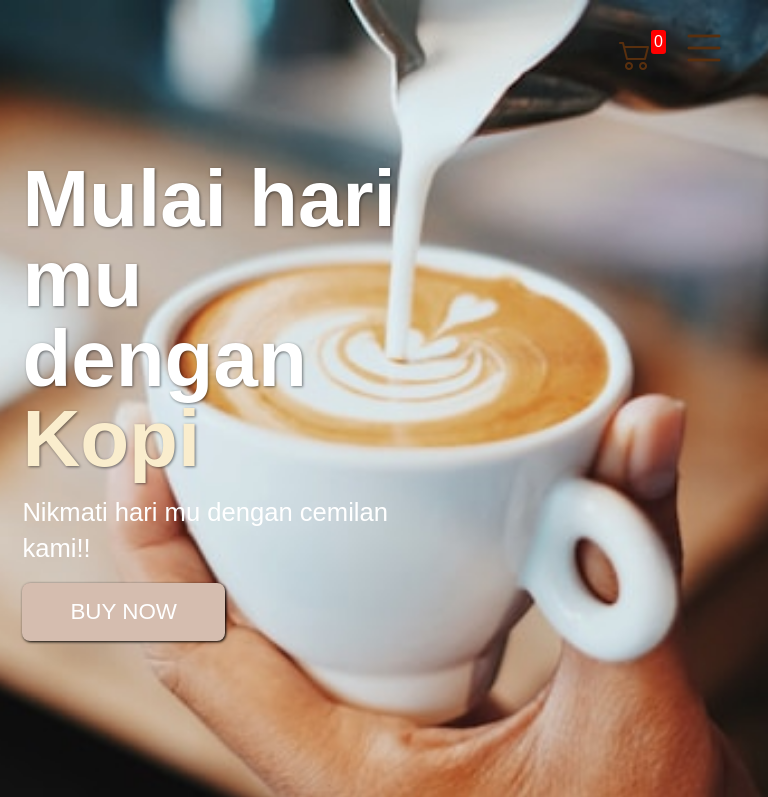
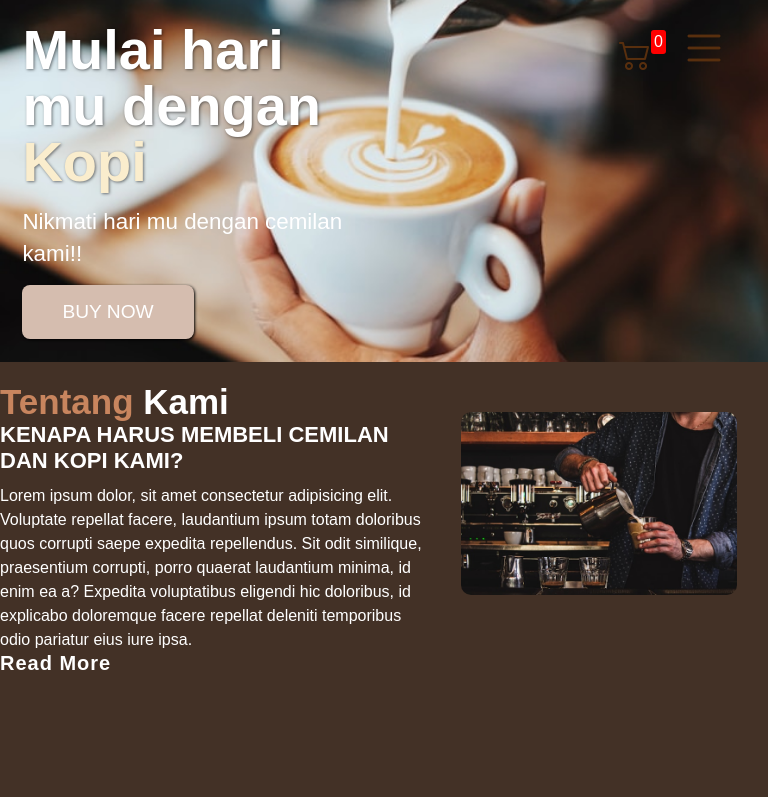
Before and after one commit to TeukuNeo/Coffee-web, a plain HTML site: page COFFEE DEV/home.html in a window 768 px wide. Shown: the top 797 px of the page. Drawn offline with nearby package versions, Linux system fonts and the light colour scheme.

Commit message:
Update style.css

```diff
--- a/COFFEE DEV/sumber/style.css
+++ b/COFFEE DEV/sumber/style.css
@@ -156,6 +156,7 @@ a .navbar-logo {
 .hero .content {
     padding: 1.4rem;
     max-width: 60rem;
+    margin: 0 auto;
 }
 
 .hero .content h1 {
@@ -191,6 +192,42 @@ a .navbar-logo {
 .hero .content a:hover{
     color: #432818;
 }
+
+/* Media queries for mobile and iPad */
+@media (max-width: 768px) {
+
+    .hero {
+      min-height: auto;
+    }
+
+    .hero .content h1 {
+      font-size: 2.5em;
+    }
+
+    .hero .content p {
+      font-size: 1.2rem;
+    }
+
+    .hero .content .cta {
+      font-size: 1rem;
+      padding: 0.8rem 2rem;
+    }
+  }
+
+  @media (min-width: 768px) and (max-width: 1024px) {
+    .hero .content h1 {
+      font-size: 3.5em;
+    }
+
+    .hero .content p {
+      font-size: 1.4rem;
+    }
+
+    .hero .content .cta {
+      font-size: 1.2rem;
+      padding: 1rem 2.5rem;
+    }
+  }
 
 /* ABOUT SECTION */
 .about {
@@ -254,6 +291,36 @@ a .navbar-logo {
     font-size: 20px;
     font-weight: bold;
     letter-spacing: 1px;
+}
+
+/* Media query for mobile screens (max-width 768px) */
+@media (max-width: 768px) {
+    .about-container {
+      width: 100%;
+      padding-top: 50px;
+    }
+
+    .about h2 {
+      margin-left: 0;
+    }
+
+    .about-content,
+    .about-img {
+        .about-img img {
+            max-width: 100%;
+            height: auto;
+            margin: 0 auto;
+            display: block;
+          }
+    }
+
+    .about-content .about-content-title {
+      font-size: 22px;
+    }
+
+    .about-content p {
+      font-size: 16px;
+    }
 }
 
 /** CART RULE **/
```
